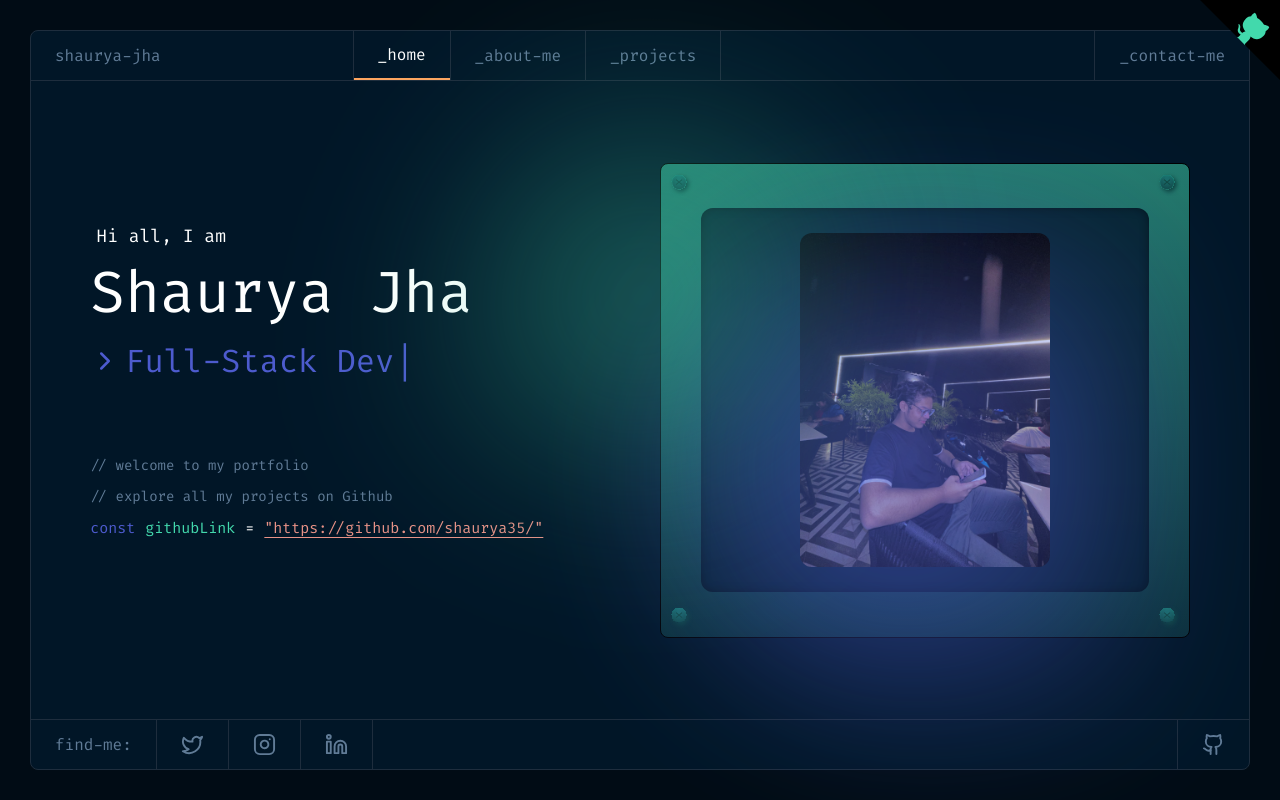
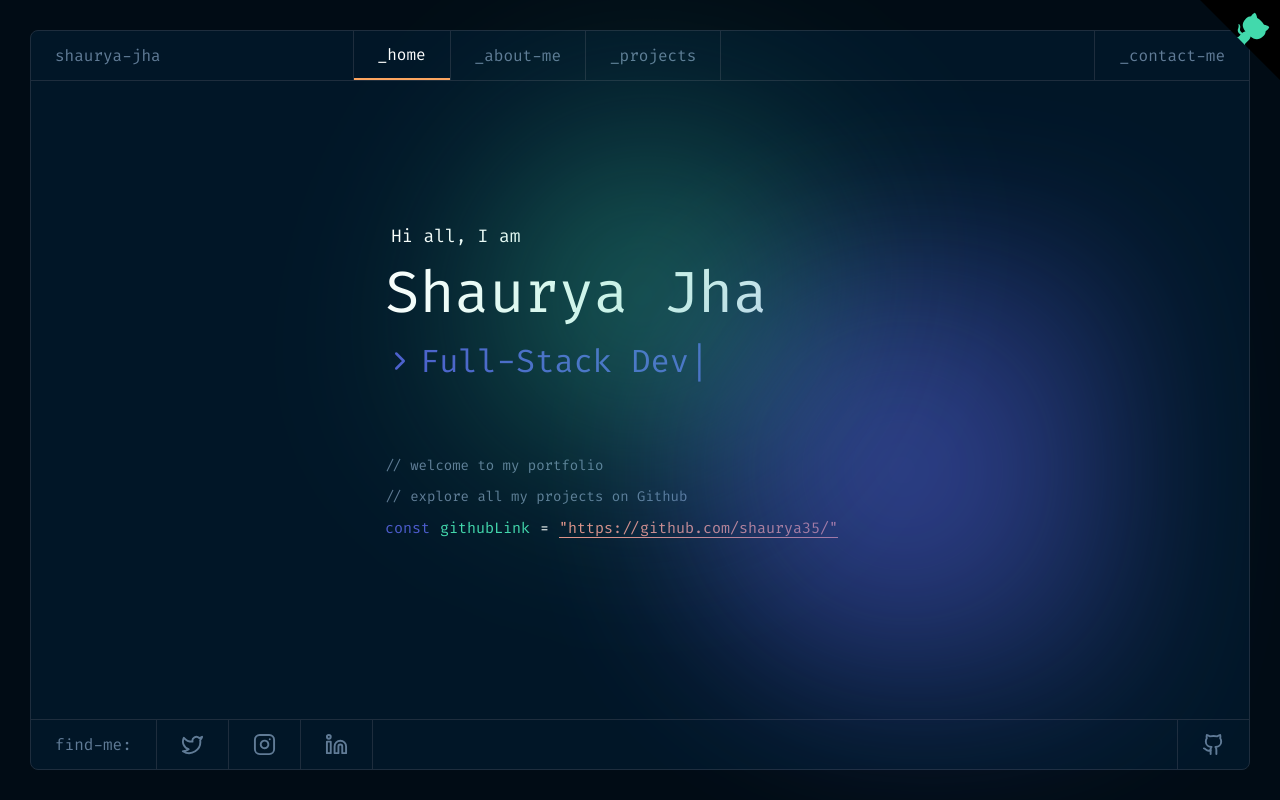
Before and after one commit to shaurya35/shauryacodes.me, a Next.js app: page / in a window 1280 px wide. Built offline with nearby package versions, Linux system fonts and the light colour scheme.

Commit message:
Add final landing page

```diff
--- a/src/app/globals.css
+++ b/src/app/globals.css
@@ -1,6 +1,6 @@
 @import url("https://fonts.googleapis.com/css2?family=Fira+Code:wght@300..700&display=swap");
 
-@import url('https://cdn.jsdelivr.net/npm/devicon@2.14.0/devicon.min.css');
+@import url("https://cdn.jsdelivr.net/npm/devicon@2.14.0/devicon.min.css");
 
 @tailwind base;
 @tailwind components;
--- a/src/app/page.js
+++ b/src/app/page.js
@@ -2,7 +2,7 @@
 import React, { useEffect } from "react";
 import RightIcon from "../components/ui/RightIcon";
 import Typewriter from "typewriter-effect";
-import Image from "next/image";
+// import Image from "next/image";
 import { gsap } from "gsap";
 
 export default function Home() {
@@ -140,7 +140,7 @@ export default function Home() {
           </div>
         </div>
       </div>
-      <div className="gsap-right hidden lg:flex items-center justify-center relative bg-gradient-to-b from-[#237b6d] to-[rgba(67,217,173,0.13)] border border-black rounded-lg xl:h-[475px] xl:w-[530px] h-[370px] w-[420px] py-6 px-10 pointer-events-auto">
+      {/* <div className="gsap-right hidden lg:flex items-center justify-center relative bg-gradient-to-b from-[#237b6d] to-[rgba(67,217,173,0.13)] border border-black rounded-lg xl:h-[475px] xl:w-[530px] h-[370px] w-[420px] py-6 px-10 pointer-events-auto">
         <Image
           src="/icons/bolt.svg"
           alt="bolt"
@@ -184,7 +184,7 @@ export default function Home() {
             className="rounded-xl"
           />
         </div>
-      </div>
+      </div> */}
     </main>
   );
 }
```
